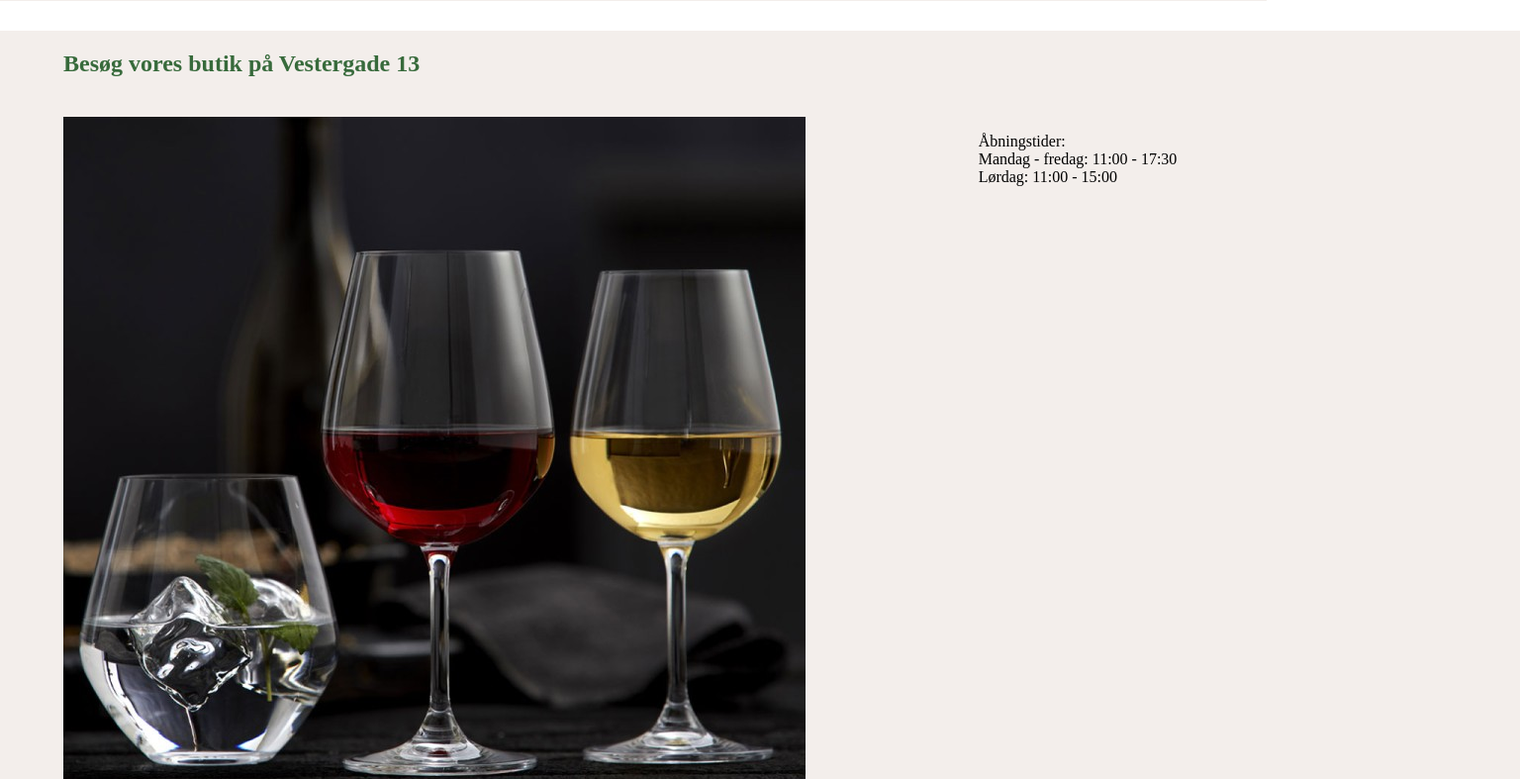
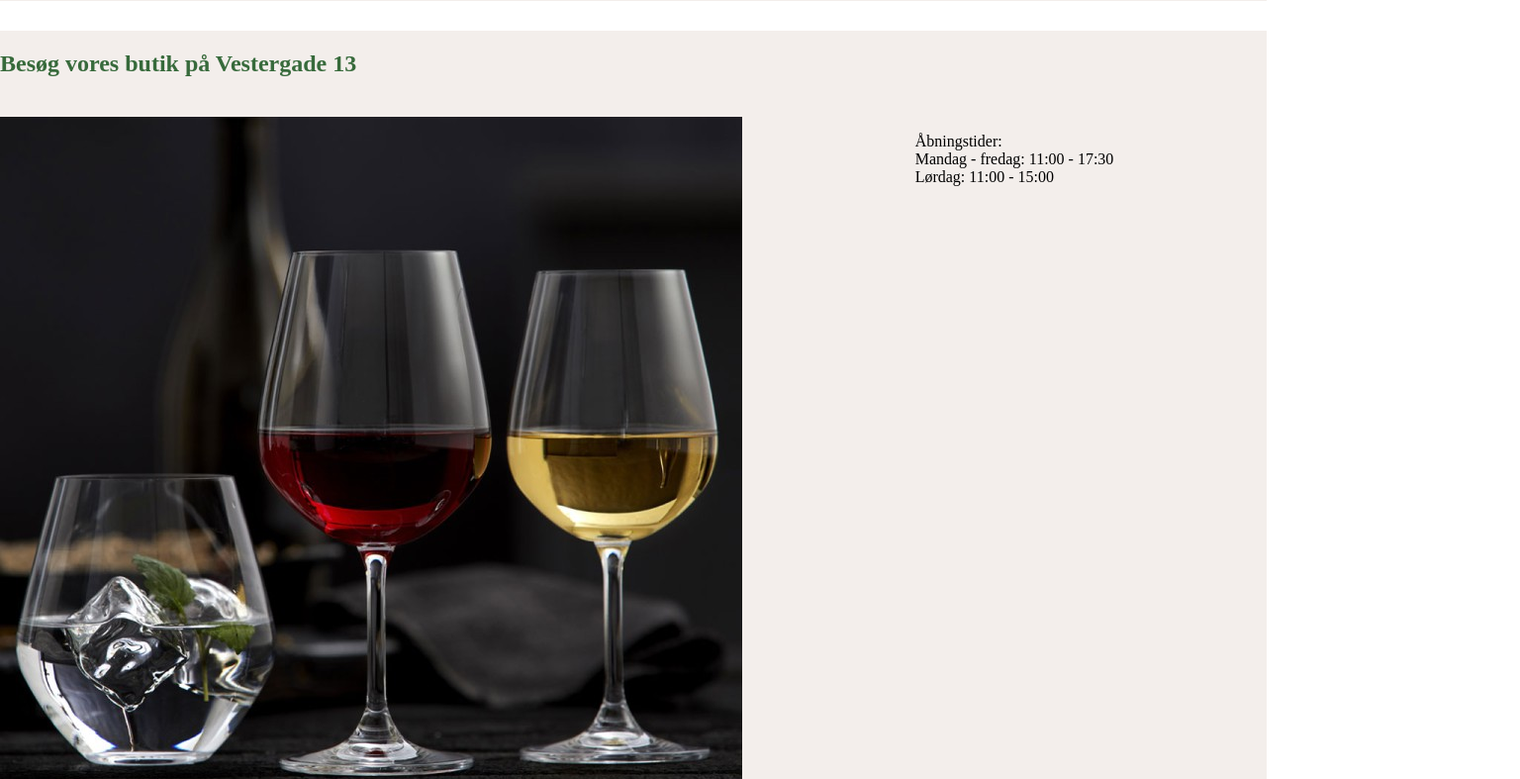
Before and after one commit to MathiasGotterup/Projekt5, a plain HTML site: page index.html in a window 1280 px wide. Shown: the part 759-1546 px from the top of the page at 99% size, 1536 px wide, since content can reach past the window. Drawn offline with Linux system fonts and the light colour scheme.

Commit message:
Update startsidecss.css

```diff
--- a/startsidecss.css
+++ b/startsidecss.css
@@ -118,6 +118,7 @@ h1  {
       grid-template-areas:
       'text3 text3'
       'picture3 text32';
-      padding-left: 5%;
-      padding-right: 15%;
+
+      border-left: 5%;
+      border-right: 5%;
     }}
```
